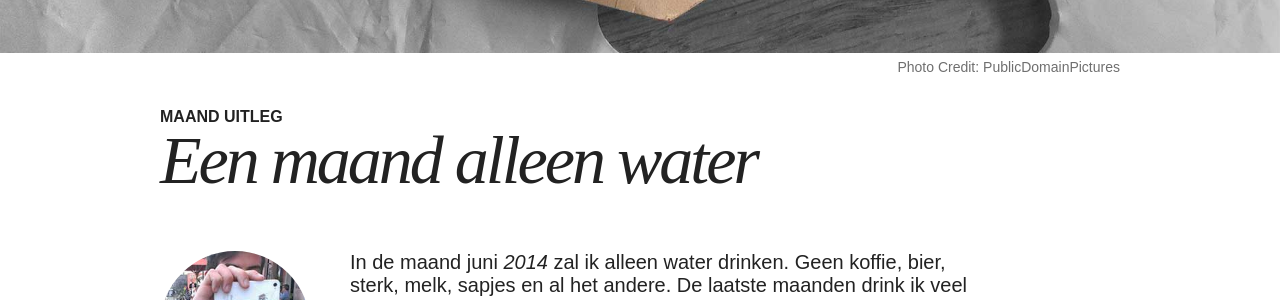
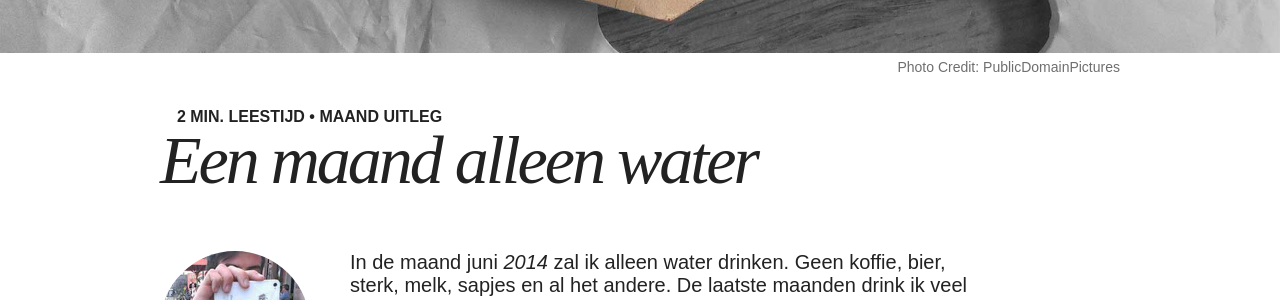
Before and after one commit to adriaandotcom/demaandvanadriaan, a Jekyll site: the page built from _posts/2014-06-01-water.md, in a window 1280 px wide. Shown: the part 641-941 px from the top of the page. Built offline with Jekyll 4.4.1, drawn with Linux system fonts in a browser that asks for light colours; nearby versions of some CDN libraries; comment, search, counter and statistics services are not loaded.

Commit message:
Add reading time to title

```diff
--- a/_layouts/post.html
+++ b/_layouts/post.html
@@ -15,7 +15,17 @@
     {% if page.image.feature %}<img src="{{ site.baseurl }}/images/{{ page.image.feature }}" class="entry-feature-image" alt="{{ page.title }}" {% if site.logo == null %}style="margin-top:0;"{% endif %}>{% if page.image.credit %}<p class="image-credit">Photo Credit: <a href="{{ page.image.creditlink }}">{{ page.image.credit }}</a>{% endif %}{% endif %}
     <div class="entry-wrapper">
       <header class="entry-header">
-        <span class="entry-tags">{% for tag in page.tags %}<a href="{{ site.baseurl }}/tags/#{{ tag }}" title="Pages tagged {{ tag }}">{{ tag }}</a>{% unless forloop.last %}&nbsp;&bull;&nbsp;{% endunless %}{% endfor %}</span>
+        <span class="entry-tags">
+          {% if page.readtime > 0 %}
+            <i class="icon-time"></i> {{ page.readtime }} min. leestijd &bull;
+          {% endif %}
+
+          {% for tag in page.tags %}
+            {{ tag }}
+            {% unless forloop.last %}
+              &bull;
+            {% endunless %}
+          {% endfor %}</span>
         {% if page.link %}
           <h1 class="entry-title"><a href="{{ page.link }}">{% if page.headline %}{{ page.headline }}{% else %}{{ page.title }}{% endif %} <span class="link-arrow">&rarr;</span></a></h1>
         {% else %}
```
